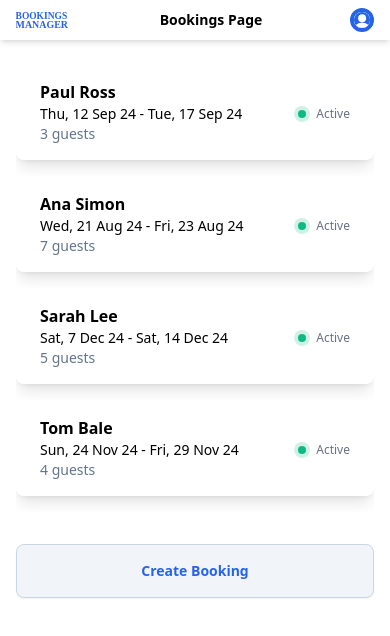
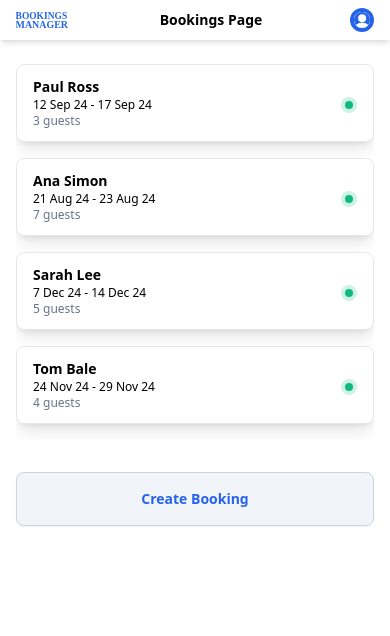
Before and after one commit to iorrah/bookings-manager, a React (Vite) app: page / in a window 390 px wide. Shown: the top 636 px of the page. Built offline with nearby package versions, Linux system fonts and the light colour scheme.

Commit message:
Improve bookings list responsiveness

```diff
--- a/src/pages/BookingsPage/BookingsList/index.tsx
+++ b/src/pages/BookingsPage/BookingsList/index.tsx
@@ -1,7 +1,7 @@
 import { FC, useContext } from "react";
 
 import { BookingsContext } from "../../../providers/bookings";
-import { formatStatus, fullDate } from "../../../utils";
+import { formatStatus, fullDate, shortDate } from "../../../utils";
 
 type BookingsListType = FC<{
   selectedBookingId: number | null | undefined;
@@ -26,19 +26,25 @@ export const BookingsList: BookingsListType = ({
 
           return (
             <button
-              className={`text-left block py-4 px-6 w-full mb-4 bg-white rounded-lg shadow-lg ${bookingRingStyle}`}
+              className={`text-left block py-3 px-4 lg:py-4 lg:px-6 w-full mb-4 bg-white rounded-lg shadow-lg border sm:border-0 ${bookingRingStyle}`}
               onClick={() => onSelectBooking(booking.id)}
               key={booking.id}
             >
               <div className="flex justify-between items-center">
                 <div>
-                  <p className="font-semibold">{booking.guestName}</p>
+                  <p className="font-semibold text-sm lg:text-base">
+                    {booking.guestName}
+                  </p>
 
-                  <p className="text-sm">
+                  <p className="text-sm hidden lg:block">
                     {fullDate(booking.checkIn)} - {fullDate(booking.checkOut)}
                   </p>
 
-                  <p className="text-slate-500 text-sm">
+                  <p className="text-xs lg:hidden">
+                    {shortDate(booking.checkIn)} - {shortDate(booking.checkOut)}
+                  </p>
+
+                  <p className="text-slate-500 text-xs lg:text-sm">
                     {Number(booking.adultsAmount) +
                       Number(booking.childrenAmount)}{" "}
                     guests
@@ -52,7 +58,7 @@ export const BookingsList: BookingsListType = ({
                         <div className="h-2 w-2 rounded-full bg-emerald-500"></div>
                       </div>
 
-                      <p className="text-xs leading-5 text-gray-500">
+                      <p className="text-xs leading-5 text-gray-500 hidden lg:block">
                         {formatStatus(booking.status)}
                       </p>
                     </>
--- a/src/pages/BookingsPage/index.tsx
+++ b/src/pages/BookingsPage/index.tsx
@@ -105,9 +105,7 @@ export const BookingsPage = () => {
       {/* TODO: present list and page in separate states on Mobile Viewport  */}
 
       {(bookingId || newBooking) && breakpoint === "phone" ? null : (
-        <aside
-          className={breakpoint === "phone" ? "col-span-12" : "col-span-3"}
-        >
+        <aside className="col-span-12 sm:col-span-4 lg:col-span-3">
           <BookingsList
             selectedBookingId={bookingId || newBooking?.id}
             onSelectBooking={handleBookingSelection}
@@ -119,9 +117,7 @@ export const BookingsPage = () => {
       {bookingId === null &&
       newBooking === null &&
       breakpoint === "phone" ? null : (
-        <article
-          className={breakpoint === "phone" ? "col-span-12" : "col-span-9"}
-        >
+        <article className="col-span-12 sm:col-span-8 lg:col-span-9">
           {newBooking ? (
             <BookingCreator
               booking={newBooking}
--- a/src/utils/index.ts
+++ b/src/utils/index.ts
@@ -4,6 +4,8 @@ import { Booking, Property } from "../types";
 import { statusName } from "../constants";
 
 export const fullDate = (date: string) => format(new Date(date), "E, d MMM yy");
+
+export const shortDate = (date: string) => format(new Date(date), "d MMM yy");
 
 export const formatStatus = (status: number) => statusName[status];
 
```
